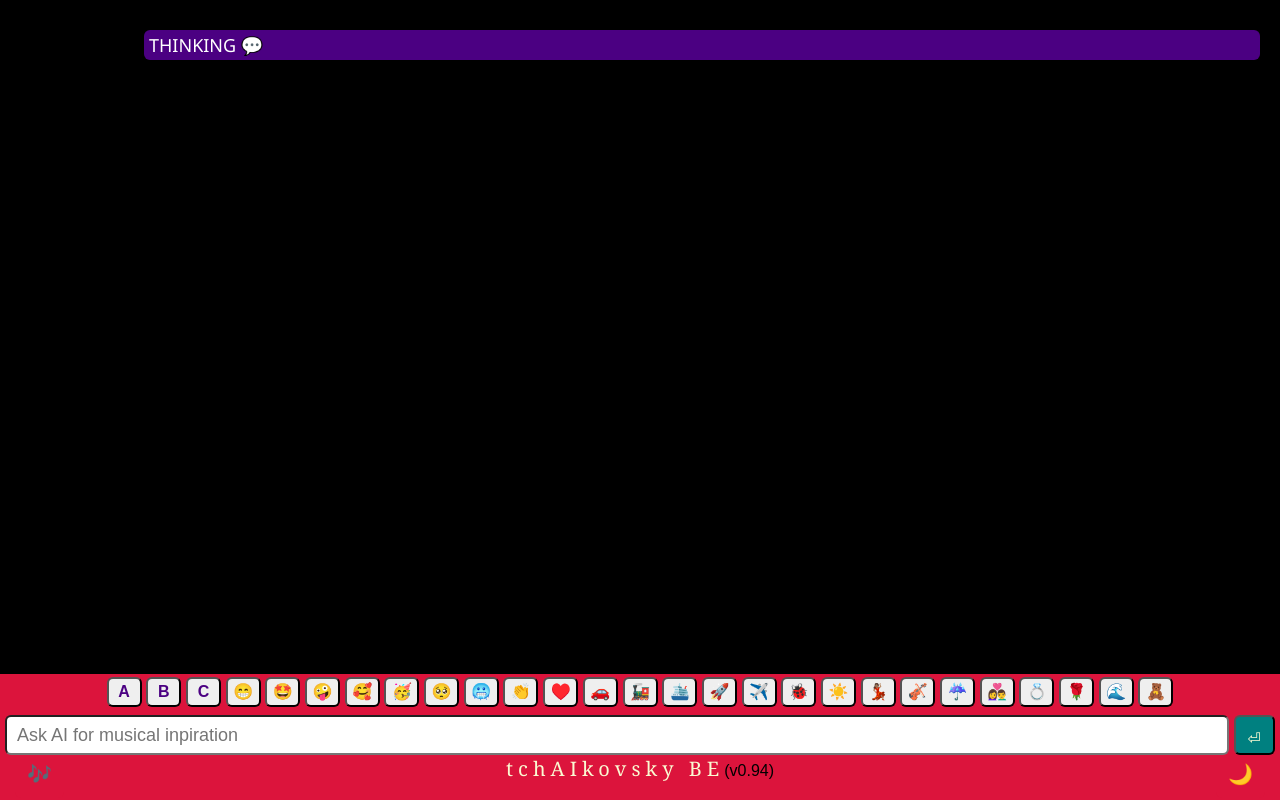
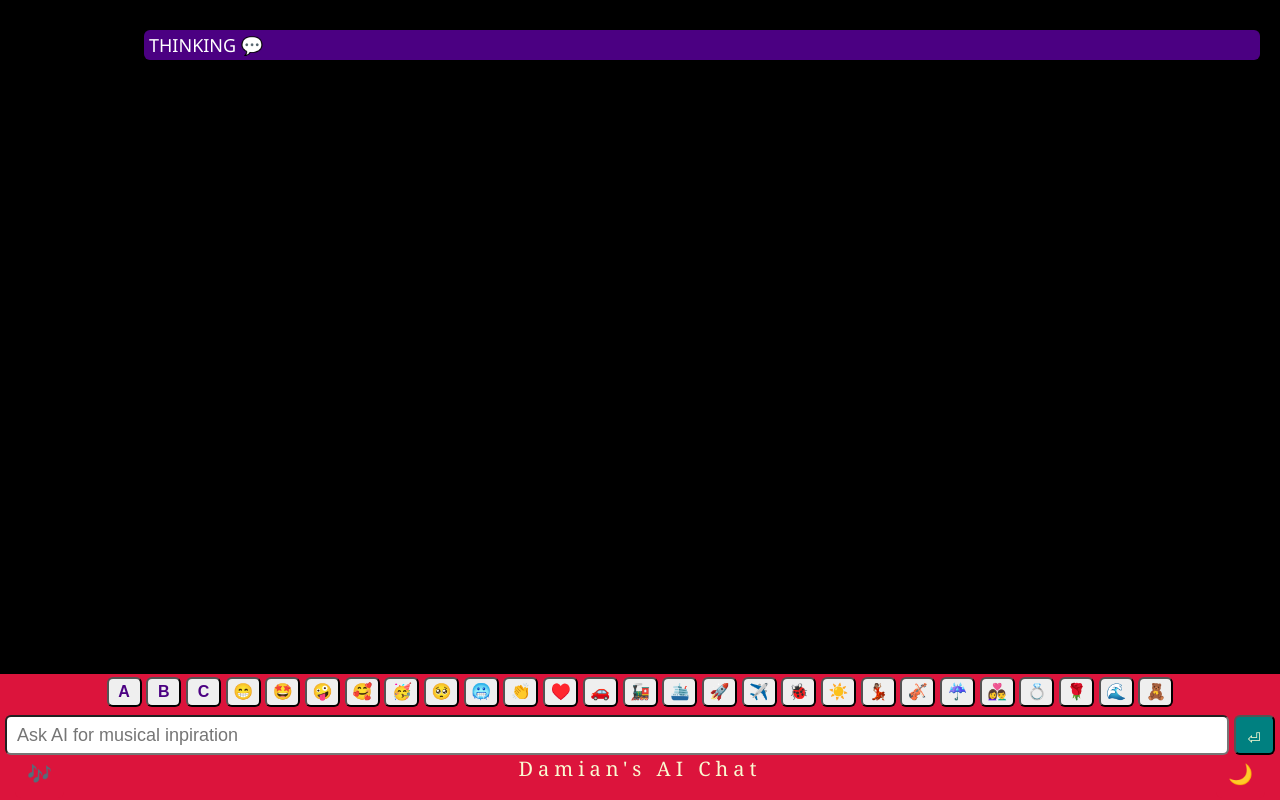
Before and after one commit to damiandurnford/ChatGPT-API, a website: page index.html in a window 1280 px wide. Drawn offline with Linux system fonts and the light colour scheme; no server answers.

Commit message:
Update index.html

```diff
--- a/index.html
+++ b/index.html
@@ -4,7 +4,7 @@
 <head>
   <meta charset="UTF-8" />
   <meta name="viewport" content="width=device-width, initial-scale=1.0" />
-  <title>tchAIlovsky</title>
+  <title>Chat</title>
   <link rel="stylesheet" href="styles.css" />
   <link rel="manifest" href="manifest.json">
   <link rel="icon" href="icons/icon-192.png" type="image/png">
@@ -21,7 +21,7 @@
   <pre id="chatLog"></pre>
 
   <div class="title-row">
-    <div class="title">tchAIkovsky BE<button class="version">(change in manifest.json</button></div>
+    <div class="title">Damian's AI Chat</div>
    <button id="menuBtn">🎶</button>
     <button id="darkModeBtn">🌙</button>
   </div>
```
